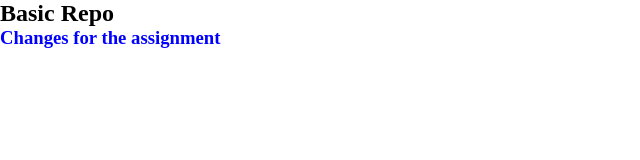
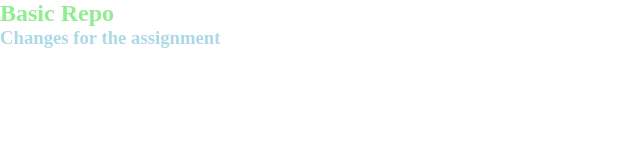
Before and after one commit to IanMcVicker/basic_repo, a plain HTML site: page index.html in a window 1280 px wide. Shown: the whole page, without its empty margins (0-640 px from the left). Drawn offline with Linux system fonts and the light colour scheme.

Commit message:
changed colors in style.css

```diff
--- a/style.css
+++ b/style.css
@@ -3,9 +3,9 @@
 	margin: 0px;
 }
 h2{
-    color: black;
+    color: lightgreen;
 }
 
 h3{
-	color: blue;
+	color: lightblue;
 }
```
